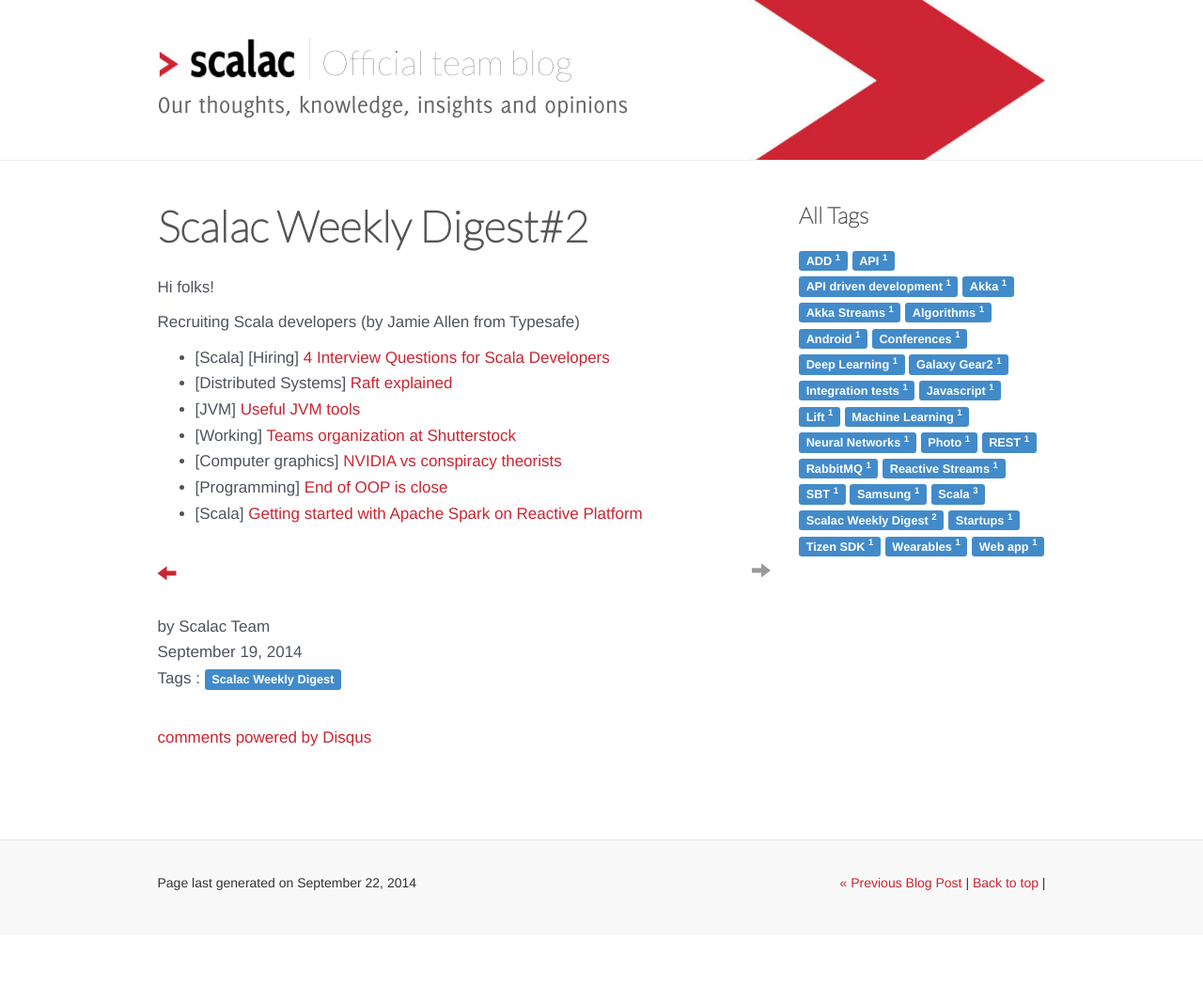
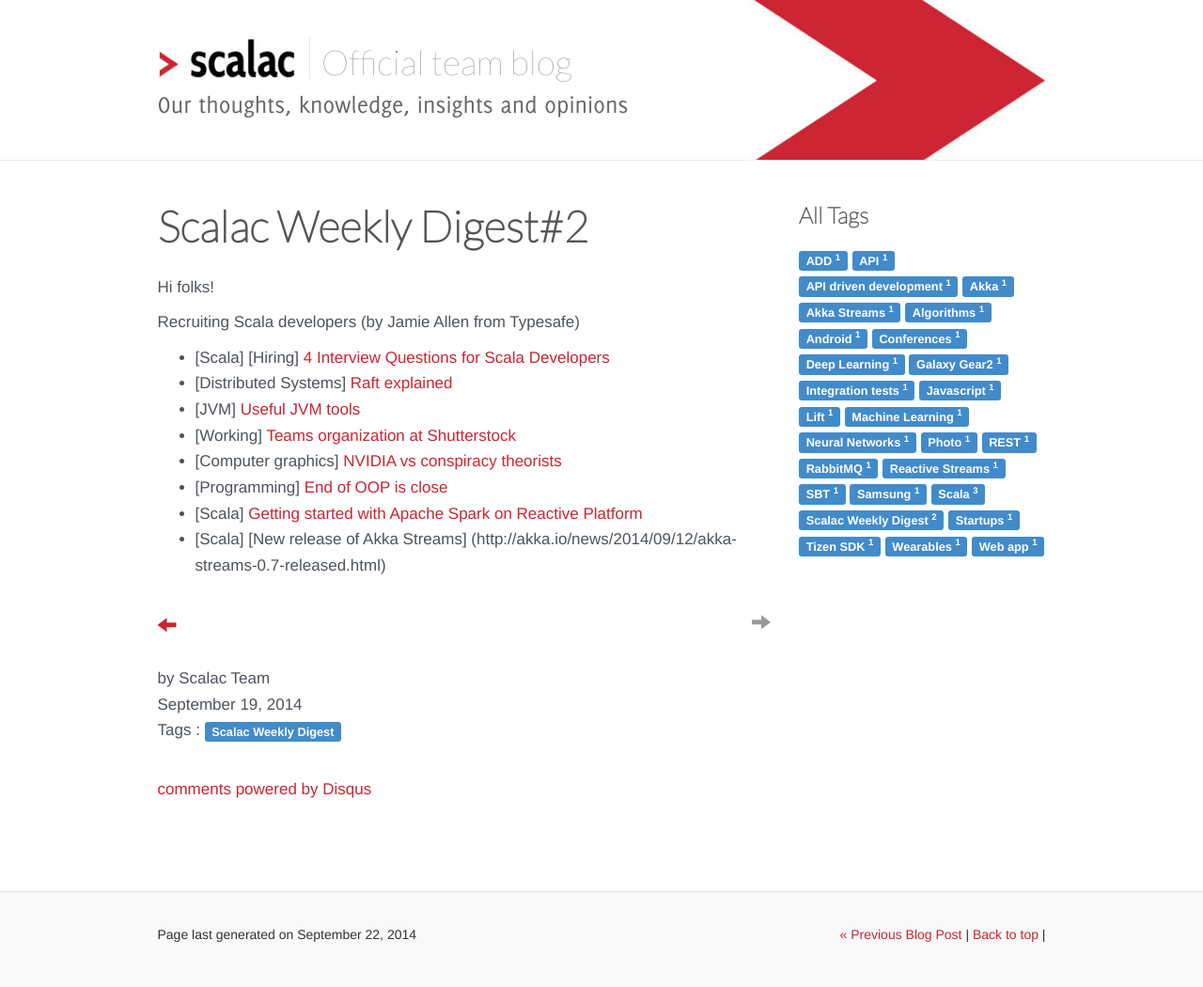
Before and after one commit to serafinmaciej/ScalaConsultants.github.io, a Jekyll site: the page built from _posts/2014-09-19-digest-2.markdown, in a window 1280 px wide. Shown: the whole page at 94% size. Built offline with Jekyll 4.4.1, drawn with Linux system fonts in a browser that asks for light colours; comment, search, counter and statistics services are not loaded; before the commit the page ends 995 px from its top, so only the background shows below that.

Commit message:
Update 2014-09-19-digest-2.markdown

```diff
--- a/_posts/2014-09-19-digest-2.markdown
+++ b/_posts/2014-09-19-digest-2.markdown
@@ -21,3 +21,4 @@
 * \[Computer graphics\] [NVIDIA vs conspiracy theorists](http://www.engadget.com/2014/09/18/NVIDIA-proves-moon-landing/)
 * \[Programming\] [End of OOP is close](http://www.falkoriemenschneider.de/a__2014-09-17__Programming-without-objects.html?utm_source=dlvr.it&utm_medium=twitter)
 * \[Scala\] [Getting started with Apache Spark on Reactive Platform](http://info.typesafe.com/acton/fs/blocks/showLandingPage/a/3608/p/p-0025/t/page/fm/13?_ga=1.168887590.682040484.1405881209)
+* \[Scala\] [New release of Akka Streams] (http://akka.io/news/2014/09/12/akka-streams-0.7-released.html)
```
